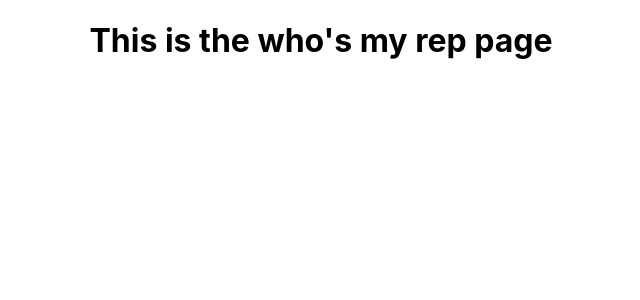
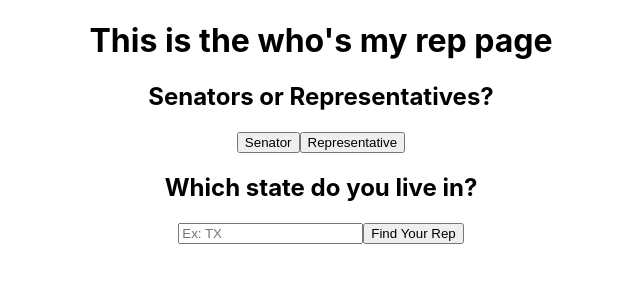
Before and after one commit to AlexDoss42/whos-my-rep, a React (Create React App) app: page / in a window 1280 px wide. Shown: the top 300 px of the page, without its empty margins (319-959 px from the left). Built offline with nearby package versions, Linux system fonts and the light colour scheme.

Commit message:
builds skeleton of Selection Card

```diff
--- a/src/App.js
+++ b/src/App.js
@@ -1,10 +1,13 @@
 import React from 'react';
 import './App.css';
+
+import SelectionCard from '../src/components/SelectionCard'
 
 function App() {
   return (
     <div className="App">
         <h1>This is the who's my rep page</h1>
+        <SelectionCard />
     </div>
   );
 }
--- /dev/null
+++ b/src/components/SelectionCard.js
@@ -0,0 +1,19 @@
+import React from 'react';
+
+const SelectionCard = props => {
+
+  return(
+      <div>
+          <h2>Senators or Representatives?</h2>
+          <div>
+            <button>Senator</button>
+            <button>Representative</button>
+          </div>
+          <h2>Which state do you live in?</h2>
+          <input type='text' placeholder="Ex: TX"  maxLength="2" minLength="2" required />
+          <button>Find Your Rep</button>
+      </div>
+  )
+}
+
+export default SelectionCard
```
